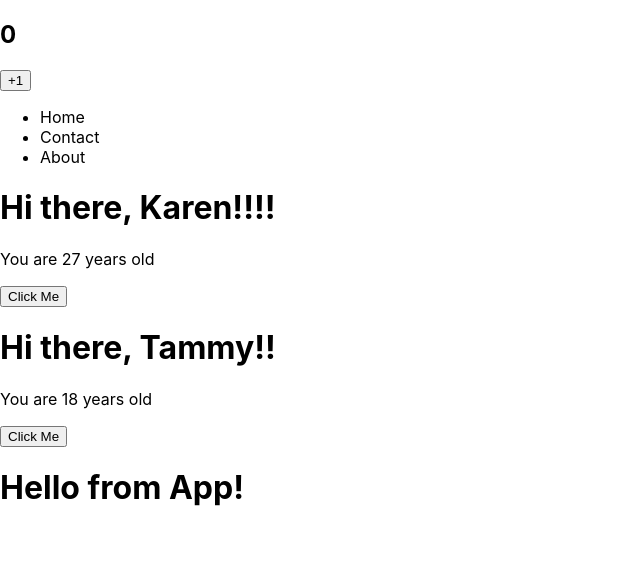
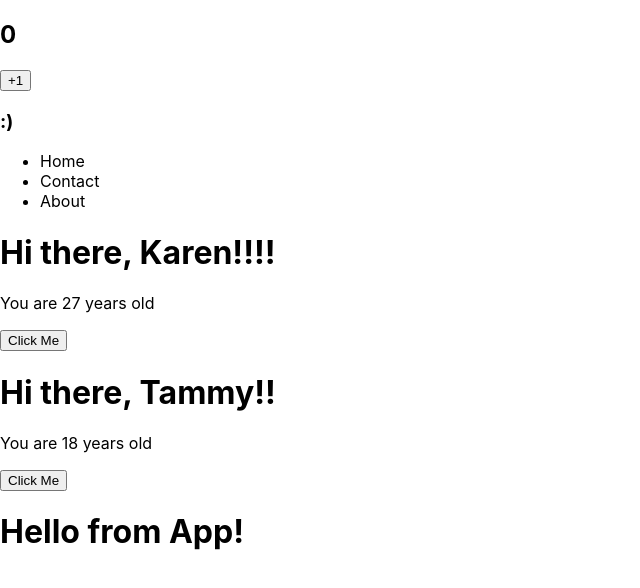
Before and after one commit to umeshraj/react_beg_steele, a React (Create React App) app in the folder my-app/: page / in a window 1280 px wide. Shown: the top 588 px of the page, without its empty margins (0-640 px from the left). Built offline with nearby package versions, Linux system fonts and the light colour scheme.

Commit message:
Second state to flip happy face

```diff
--- a/my-app/src/Counter.js
+++ b/my-app/src/Counter.js
@@ -2,10 +2,15 @@ import React, { useState } from "react";
 
 function Counter() {
   const [count, setCount] = useState(0);
+  const [isHappy, setIsHappy] = useState(true);
+  const toggleIsHappy = () => {
+    setIsHappy(!isHappy);
+  };
   return (
     <div>
       <h2>{count}</h2>
       <button onClick={() => setCount(count + 1)}>+1</button>
+      <h3 onClick={toggleIsHappy}>{isHappy ? ":)" : ":("}</h3>
     </div>
   );
 }
```
